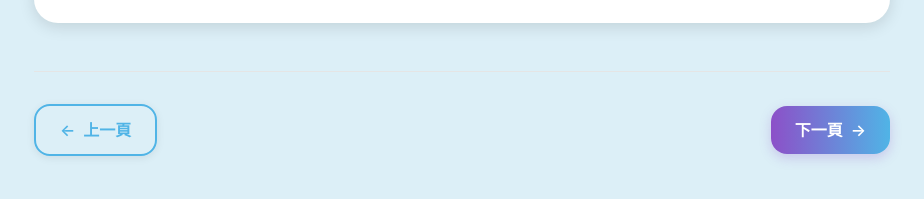
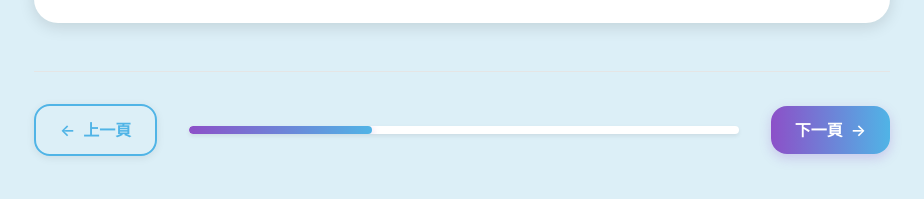
Before and after one commit to echohuiecho/pix-mint-web, a Next.js app: page /lesson-1/2 in a window 1280 px wide. Shown: the part 893-1092 px from the top of the page, without its empty margins (178-1102 px from the left). Built offline with nearby package versions, Linux system fonts and the light colour scheme.

Commit message:
pagination update

```diff
--- a/app/lesson-1/2/page.tsx
+++ b/app/lesson-1/2/page.tsx
@@ -119,7 +119,7 @@ export default function Lesson1Step1() {
           </div>
         </section>
 
-        <LessonNavigation currentPage={2} totalPages={7} />
+        <LessonNavigation currentPage={2} totalPages={6} />
       </div>
     </div>
   );
--- a/app/lesson-1/3/page.tsx
+++ b/app/lesson-1/3/page.tsx
@@ -422,7 +422,7 @@ export default function Lesson1Step2Part1() {
           </div>
         </section>
 
-        <LessonNavigation currentPage={3} totalPages={7} />
+        <LessonNavigation currentPage={3} totalPages={6} />
       </div>
     </div>
   );
--- a/app/lesson-1/4/page.tsx
+++ b/app/lesson-1/4/page.tsx
@@ -451,7 +451,7 @@ export default function Lesson1StickerGenerator() {
           )}
         </section>
 
-        <LessonNavigation currentPage={4} totalPages={7} />
+        <LessonNavigation currentPage={4} totalPages={6} />
       </div>
     </div>
   );
--- a/app/lesson-1/5/page.tsx
+++ b/app/lesson-1/5/page.tsx
@@ -179,7 +179,7 @@ export default function Lesson1Step3() {
           </div>
         </section>
 
-        <LessonNavigation currentPage={5} totalPages={7} />
+        <LessonNavigation currentPage={5} totalPages={6} />
       </div>
     </div>
   );
--- a/app/lesson-1/components/LessonNavigation.tsx
+++ b/app/lesson-1/components/LessonNavigation.tsx
@@ -10,9 +10,11 @@ interface LessonNavigationProps {
 export default function LessonNavigation({ currentPage, totalPages }: LessonNavigationProps) {
   const prevPage = currentPage > 1 ? currentPage - 1 : null;
   const nextPage = currentPage < totalPages ? currentPage + 1 : null;
+  const progress = (currentPage / totalPages) * 100;
 
   return (
-    <div className="flex justify-between items-center gap-4 mt-12 pt-8 border-t" style={{ borderColor: 'var(--border)' }}>
+    <div className="mt-12 pt-8 border-t" style={{ borderColor: 'var(--border)' }}>
+      <div className="flex justify-between items-center gap-4">
         {prevPage ? (
           <Link
             href={`/lesson-1/${prevPage}`}
@@ -30,6 +32,26 @@ export default function LessonNavigation({ currentPage, totalPages }: LessonNavi
         ) : (
           <div></div>
         )}
+
+        {/* Progress Bar */}
+        <div className="flex-1 mx-4">
+          <div
+            className="w-full h-2 rounded-full overflow-hidden"
+            style={{
+              backgroundColor: 'var(--background-secondary)',
+              boxShadow: '0 2px 4px var(--shadow)',
+            }}
+          >
+            <div
+              className="h-full rounded-full transition-all duration-300"
+              style={{
+                width: `${progress}%`,
+                background: 'linear-gradient(90deg, var(--gradient-purple-start) 0%, var(--gradient-blue-end) 100%)',
+                boxShadow: '0 2px 8px rgba(140, 80, 200, 0.3)',
+              }}
+            />
+          </div>
+        </div>
 
         {nextPage ? (
           <Link
@@ -58,5 +80,6 @@ export default function LessonNavigation({ currentPage, totalPages }: LessonNavi
           </Link>
         )}
       </div>
+    </div>
   );
 }
```
Lines whose indentation alone changed are shown as unchanged.
